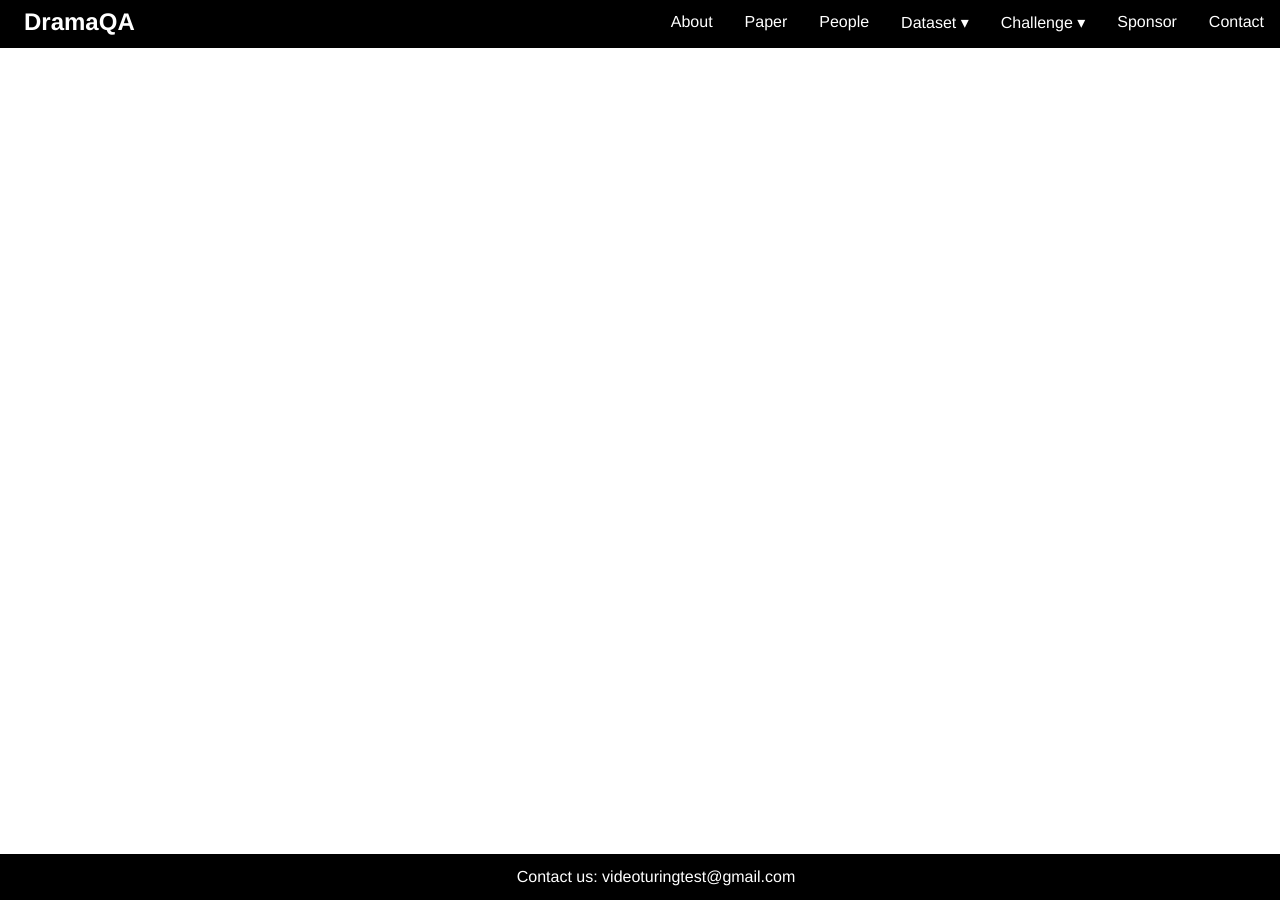
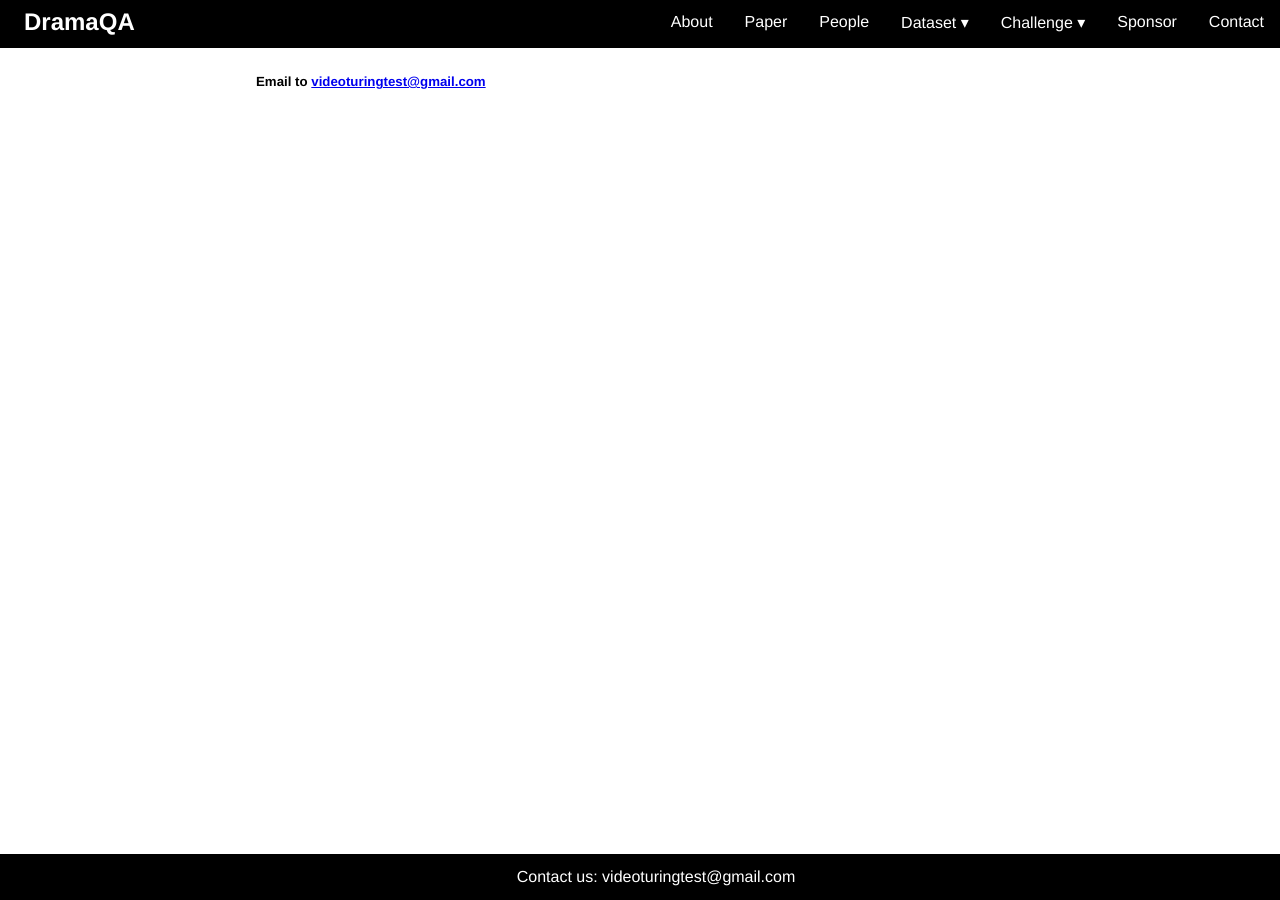
Before and after one commit to friendsqa/friendsqa.github.io, a Jekyll site: the page built from contact.md, in a window 1280 px wide. Built offline with Jekyll 4.4.1, drawn with Linux system fonts in a browser that asks for light colours.

Commit message:
change context page

```diff
--- a/contact.md
+++ b/contact.md
@@ -5,8 +5,8 @@ permalink: /contact
 ---
 <link rel="stylesheet" href="/assets/css/dataset.css">
 
-<div class="main-container">
-    <h3 class="email">
+<div class="download content-container">
+    <h5 class="content-title">
         Email to <a href="mailto:videoturingtest@gmail.com">videoturingtest@gmail.com</a>
-    </h3>
+    </h5>
 </div>
```
